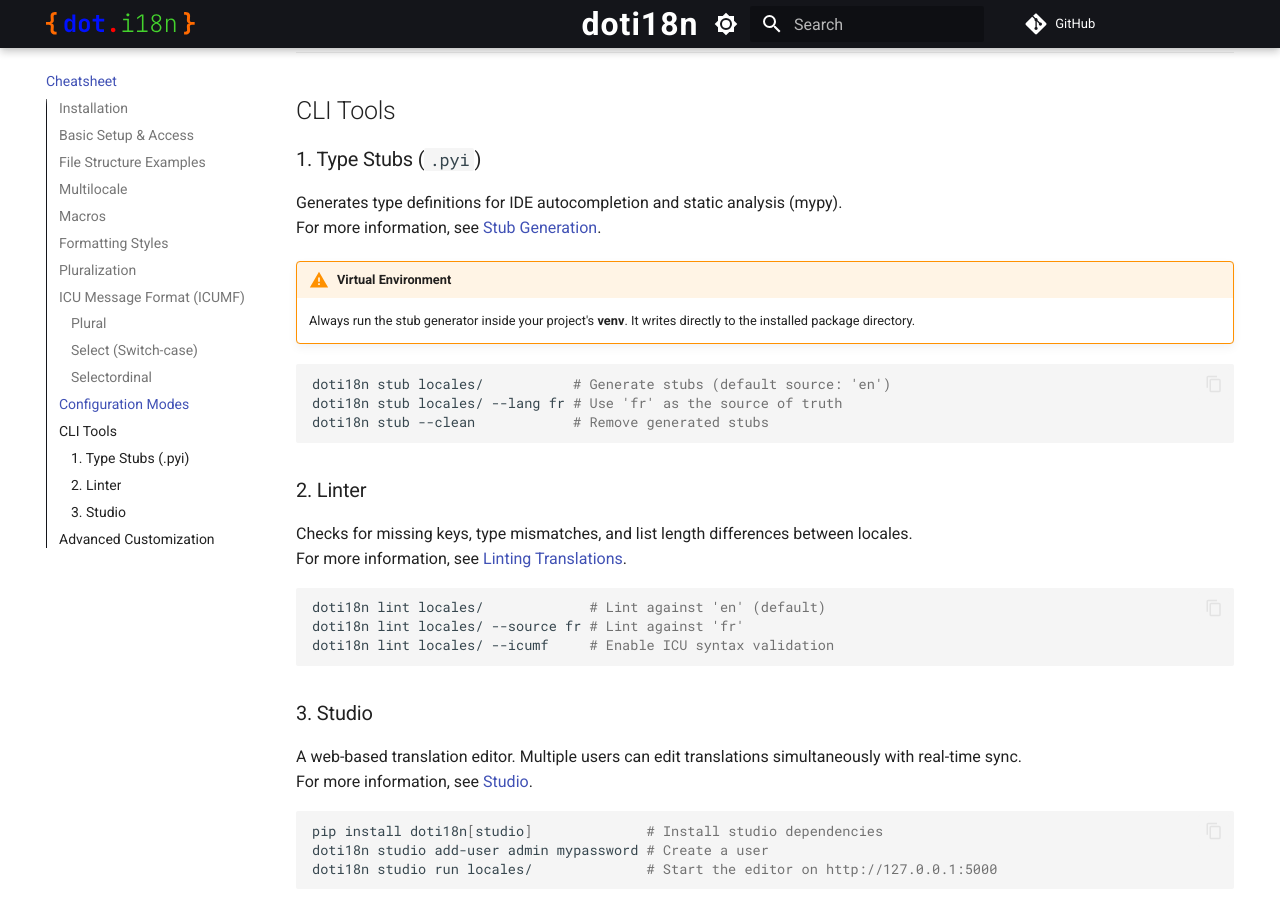
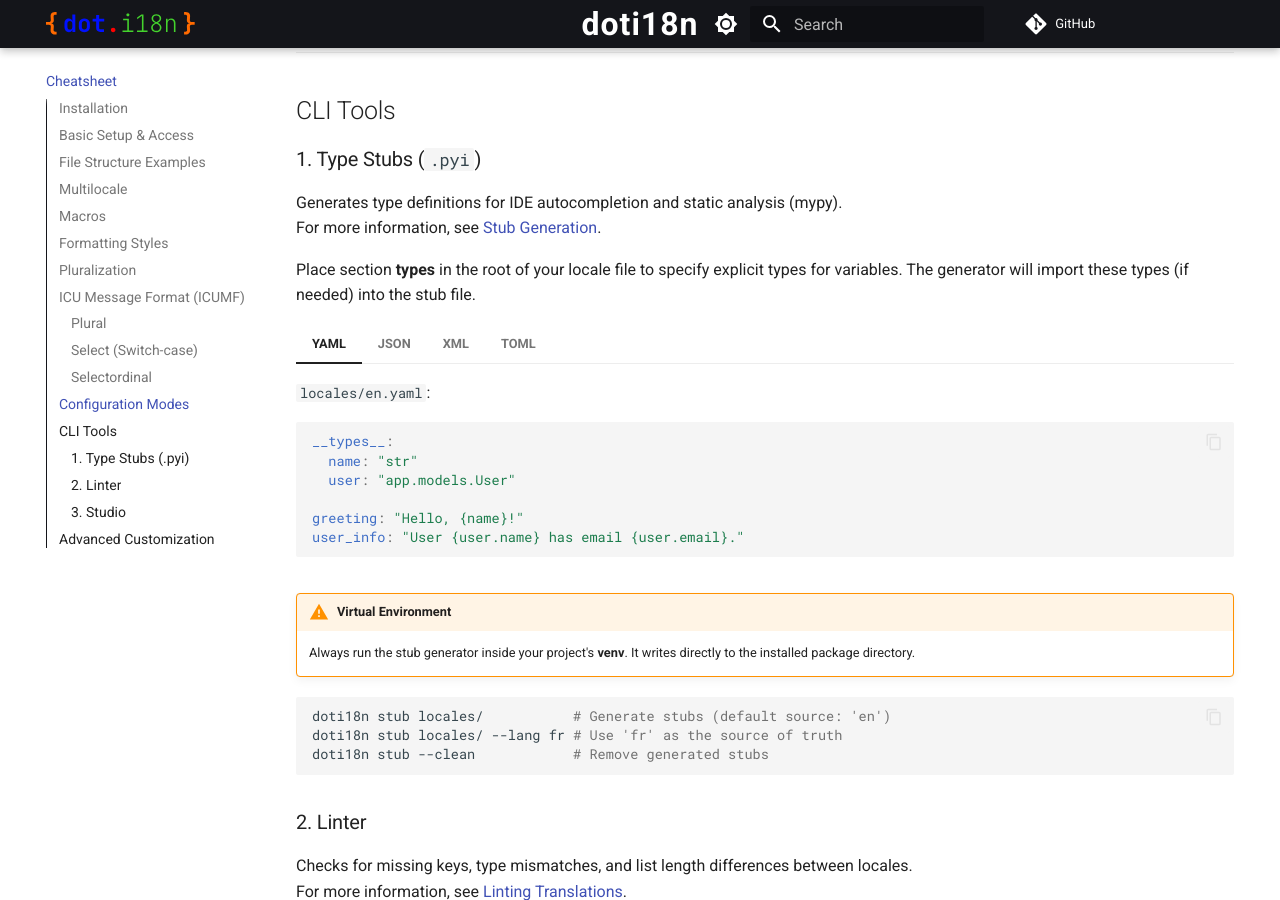
Before and after one commit to darkj3suss/doti18n, an MkDocs documentation site: the page built from docs/pages/cheatsheet.md, in a window 1280 px wide and 900 px high, scrolled down 4668 px. Built offline with MkDocs 1.6.1 and Material for MkDocs 9.7.7, drawn with Linux system fonts in a browser that asks for light colours; comment, search, counter and statistics services are not loaded.

Commit message:
docs(cheatsheet): clarify usage of explicit types for variables in locale files

````diff
--- a/docs/pages/cheatsheet.md
+++ b/docs/pages/cheatsheet.md
@@ -477,6 +477,53 @@
 Generates type definitions for IDE autocompletion and static analysis (mypy).
 For more information, see [Stub Generation](cli/stub.md).
 
+Place section __types__ in the root of your locale file to specify explicit types for variables.
+The generator will import these types (if needed) into the stub file.
+=== "YAML"
+    `locales/en.yaml`:
+    ```yaml
+    __types__:
+      name: "str"
+      user: "app.models.User"
+
+    greeting: "Hello, {name}!"
+    user_info: "User {user.name} has email {user.email}."
+    ```
+
+=== "JSON"
+    `locales/en.json`:
+    ```json
+    {
+      "__types__": {
+        "name": "str",
+        "user": "app.models.User"
+      },
+      "greeting": "Hello, {name}!",
+      "user_info": "User {user.name} has email {user.email}."
+    }
+    ```
+=== "XML"
+    `locales/en.xml`:
+    ```xml
+    <locale>
+      <__types__>
+        <name>str</name>
+        <user>app.models.User</user>
+      </__types__>
+      <greeting>Hello, {name}!</greeting>
+      <user_info>User {user.name} has email {user.email}.</user_info>
+    </locale>
+    ```
+=== "TOML"
+    `locales/en.toml`:
+    ```toml
+    greeting = "Hello, {name}!"
+    user_info = "User {user.name} has email {user.email}."
+    [__types__]
+    name = "str"
+    user = "app.models.User"
+    ```
+
 !!! warning "Virtual Environment"
     Always run the stub generator inside your project's **venv**. It writes directly to the installed package directory.
 
@@ -512,7 +559,7 @@
 - **[Custom Formatters](usage/icumf.md#custom-formatters):** Inherit from `BaseFormatter`.
 - **[Custom Loaders](usage/custom_loaders.md):** Inherit from `BaseLoader`.
 - **[Custom Tag Handling (HTML to Markdown, etc.)](usage/icumf.md#tags-html-support):** Pass `tag_formatter=MarkdownFormatter()` to the `ICUMF` configuration.
-                                                                                        Or call keys with `formatter=MarkdownFormatter()` to apply Markdown formatting at runtime.
+                                                           Or call keys with `formatter=MarkdownFormatter()` to apply Markdown formatting at runtime.
 
 !!! warning "Execution Order"
     Custom loaders and formatters must be defined/imported **before** initializing `LocaleData`(or `Loader`/`ICUMF`).
````
